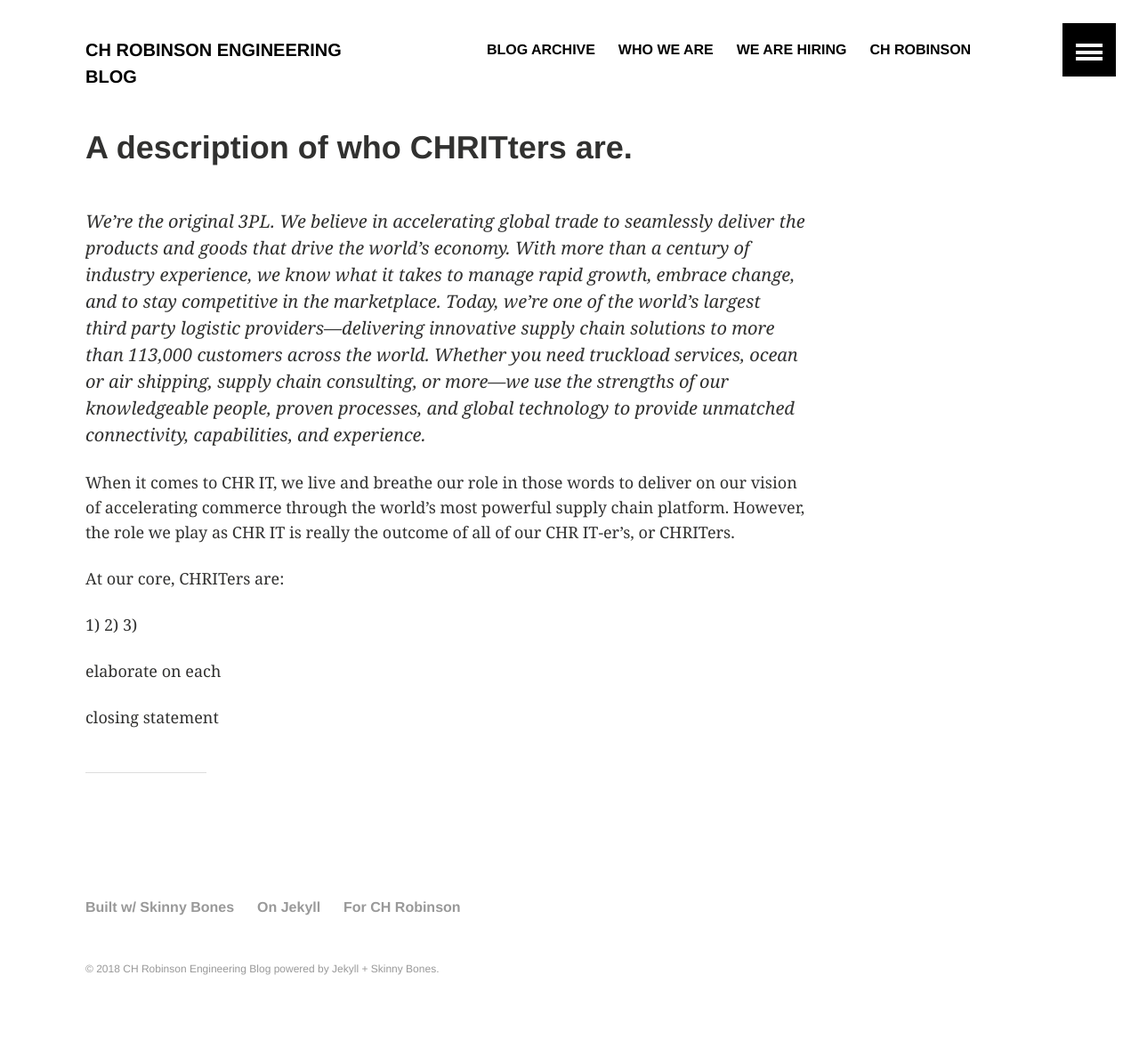
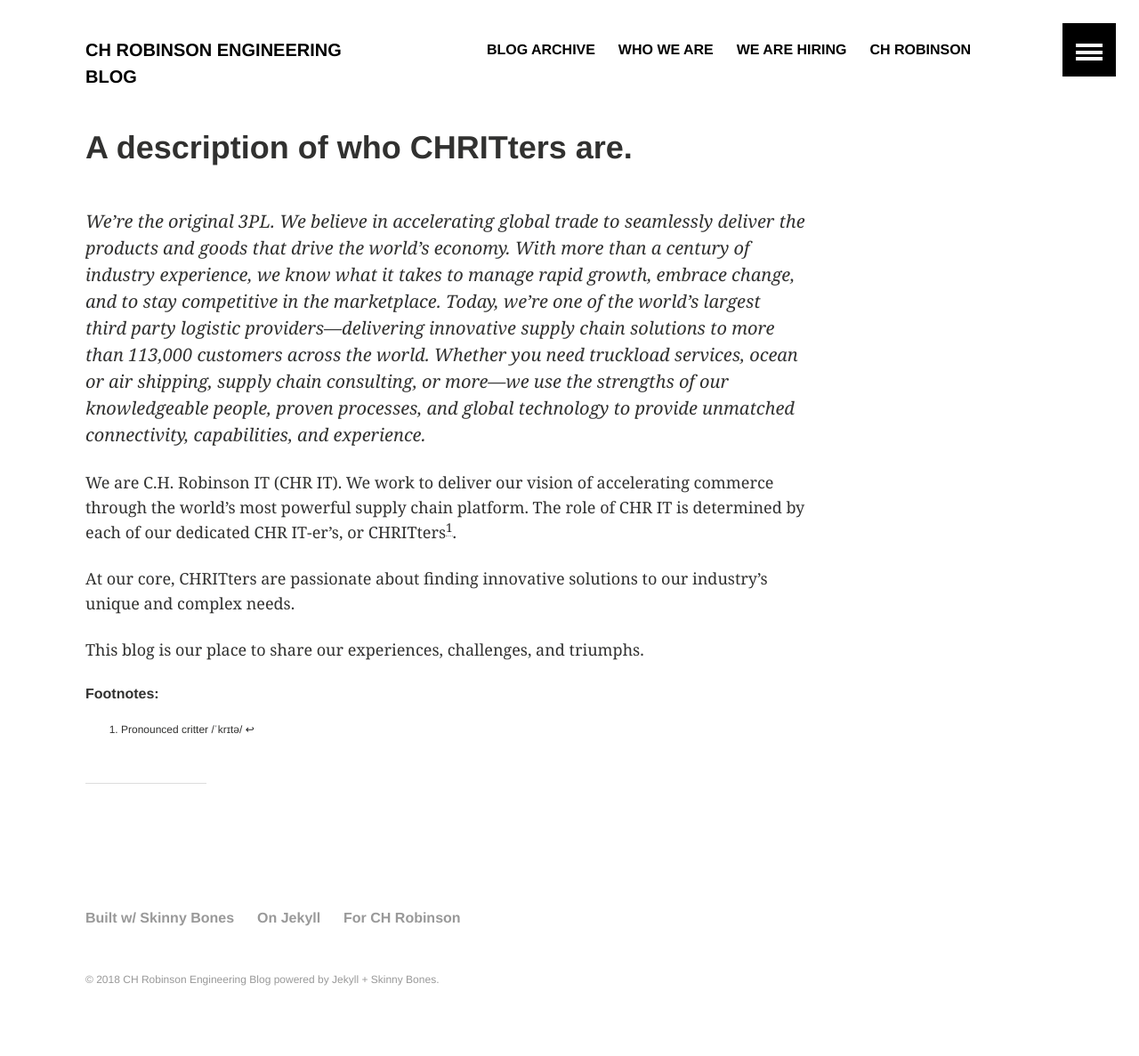
Before and after one commit to ch-robinson/ch-robinson.github.com, a Jekyll site: the page built from who-we-are/index.md, in a window 1280 px wide. Shown: the whole page at 89% size. Built offline with Jekyll 4.4.1, drawn with Linux system fonts in a browser that asks for light colours.

Commit message:
Committee update of who we are
:shipit:

```diff
--- a/who-we-are/index.md
+++ b/who-we-are/index.md
@@ -12,14 +12,10 @@
 
 _We’re the original 3PL.  We believe in accelerating global trade to seamlessly deliver the products and goods that drive the world’s economy. With more than a century of industry experience, we know what it takes to manage rapid growth, embrace change, and to stay competitive in the marketplace. Today, we’re one of the world’s largest third party logistic providers—delivering innovative supply chain solutions to more than 113,000 customers across the world. Whether you need truckload services, ocean or air shipping, supply chain consulting, or more—we use the strengths of our knowledgeable people, proven processes, and global technology to provide unmatched connectivity, capabilities, and experience._
 
-When it comes to CHR IT, we live and breathe our role in those words to deliver on our vision of accelerating commerce through the world’s most powerful supply chain platform. However, the role we play as CHR IT is really the outcome of all of our CHR IT-er's, or CHRITers.
+We are C.H. Robinson IT (CHR IT). We work to deliver our vision of accelerating commerce through the world’s most powerful supply chain platform. The role of CHR IT is determined by each of our dedicated CHR IT-er's, or CHRITters[^1].
 
-At our core, CHRITers are:
+At our core, CHRITters are passionate about finding innovative solutions to our industry's unique and complex needs.
 
-1)
-2)
-3)
+This blog is our place to share our experiences, challenges, and triumphs.
 
-elaborate on each
-
-closing statement
+[^1]: Pronounced critter /ˈkrɪtə/
```
